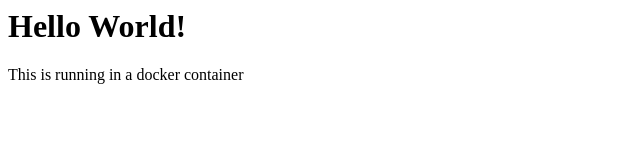
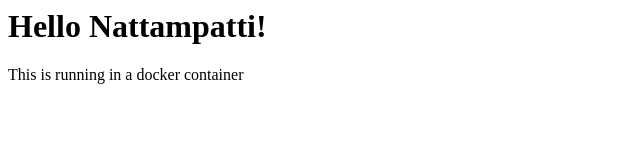
Before and after one commit to mahiznan/docker-demo, a plain HTML site: page index.html in a window 1280 px wide. Shown: the whole page, without its empty margins (0-640 px from the left). Drawn offline with Linux system fonts and the light colour scheme.

Commit message:
Update value

```diff
--- a/index.html
+++ b/index.html
@@ -4,7 +4,7 @@
     <title>Hello nginx</title>
   </head>
   <body>
-    <h1>Hello World!</h1>
+    <h1>Hello Nattampatti!</h1>
     <p>This is running in a docker container</p>
   </body>
 </html>
```
